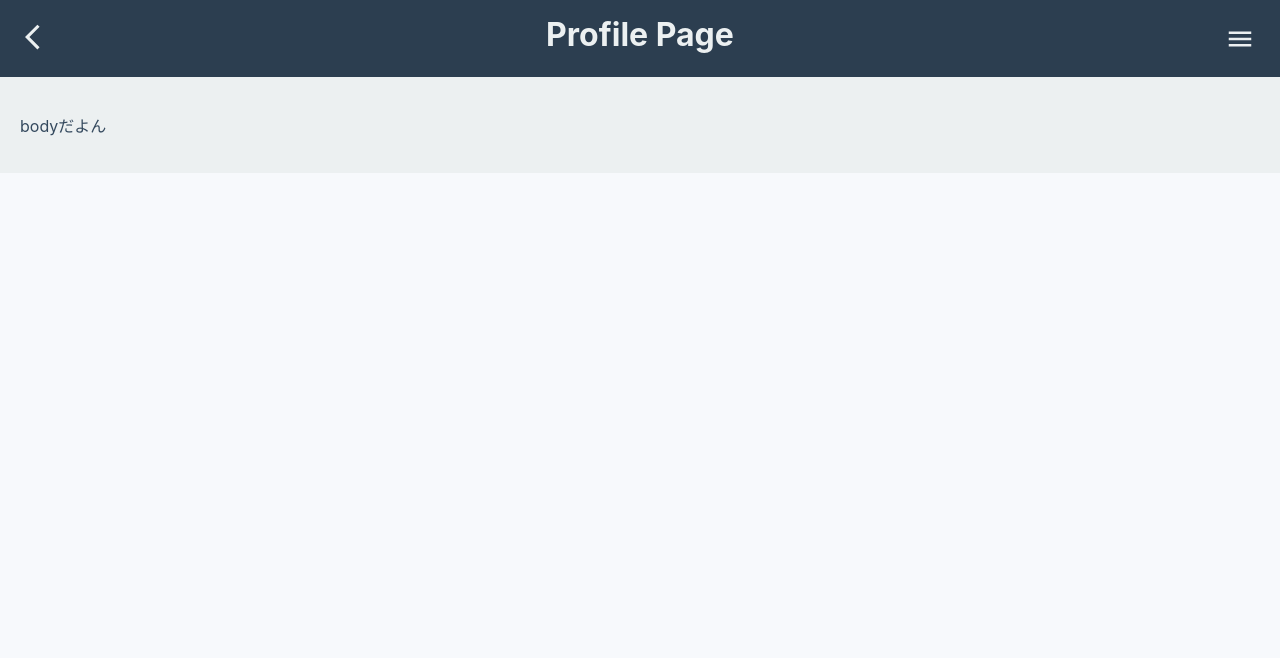
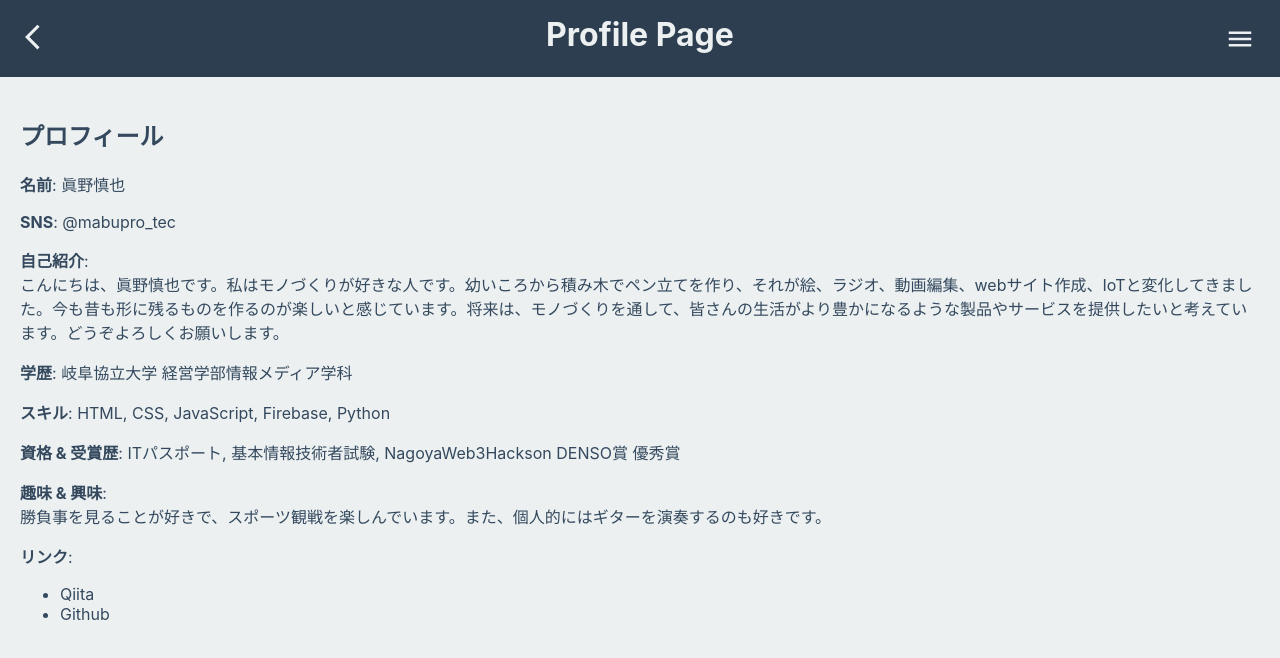
Before and after one commit to mabupro/next-cyperess-profilesite, a Next.js app: page /profile in a window 1280 px wide. Shown: the top 658 px of the page. Built offline with nearby package versions, Linux system fonts and the light colour scheme.

Commit message:
Add profile page

```diff
--- a/components/profile-component.tsx
+++ b/components/profile-component.tsx
@@ -1,23 +1,46 @@
-import Link from 'next/link'
-import React from 'react'
-import styles from '../styles/Profile.module.css'
+import Link from 'next/link';
+import React from 'react';
+import styles from '../styles/Profile.module.css';
 import ArrowBackIosIcon from '@mui/icons-material/ArrowBackIos';
 import MenuIcon from '@mui/icons-material/Menu';
 
 export default function ProfileComponent() {
     return (
-        <div>
+        <div className={styles.container}>
             <header className={styles.header}>
                 <Link href="/" className={styles.backlink}>
                     <ArrowBackIosIcon className={styles.arrowbackicon} />
                 </Link>
                 <h1 className={styles.h1}>Profile Page</h1>
                 <MenuIcon className={styles.menuicon} />
-            </header >
-            <body className={styles.body}>
-                <p>bodyだよん</p>
-            </body>
-        </div >
-    )
+            </header>
 
+            <div className={styles.body}>
+                <h2>プロフィール</h2>
+
+                <p><strong>名前</strong>: 眞野慎也</p>
+
+                <p><strong>SNS</strong>: <a href="https://twitter.com/mabupro_tec" target="_blank">@mabupro_tec</a></p>
+
+                <p><strong>自己紹介</strong>:<br />
+                    こんにちは、眞野慎也です。私はモノづくりが好きな人です。幼いころから積み木でペン立てを作り、それが絵、ラジオ、動画編集、webサイト作成、IoTと変化してきました。今も昔も形に残るものを作るのが楽しいと感じています。将来は、モノづくりを通して、皆さんの生活がより豊かになるような製品やサービスを提供したいと考えています。どうぞよろしくお願いします。</p>
+
+                <p><strong>学歴</strong>: 岐阜協立大学 経営学部情報メディア学科</p>
+
+                <p><strong>スキル</strong>: HTML, CSS, JavaScript, Firebase, Python</p>
+
+                <p><strong>資格 & 受賞歴</strong>: ITパスポート, 基本情報技術者試験, NagoyaWeb3Hackson DENSO賞 優秀賞</p>
+
+                <p><strong>趣味 & 興味</strong>:<br />
+                    勝負事を見ることが好きで、スポーツ観戦を楽しんでいます。また、個人的にはギターを演奏するのも好きです。</p>
+
+                <p><strong>リンク</strong>:</p>
+                <ul>
+                    <li><a href="https://qiita.com/mabupro" target="_blank">Qiita</a></li>
+                    <li><a href="https://github.com/mabupro" target="_blank">Github</a></li>
+                </ul>
+
+            </div>
+        </div>
+    );
 }
```
Also changed, not shown: 1 other file (tests, documents, lock files or other folders).
